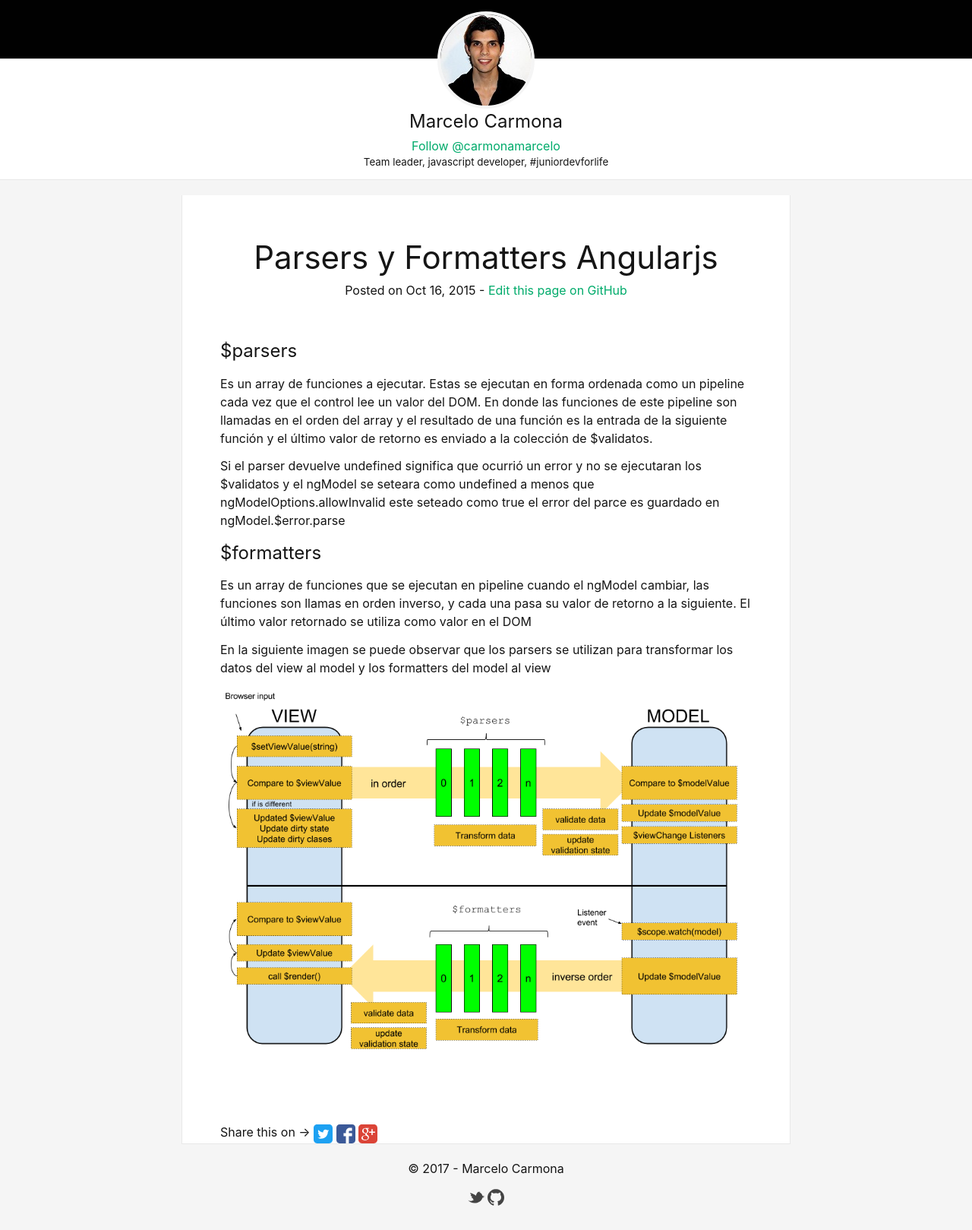
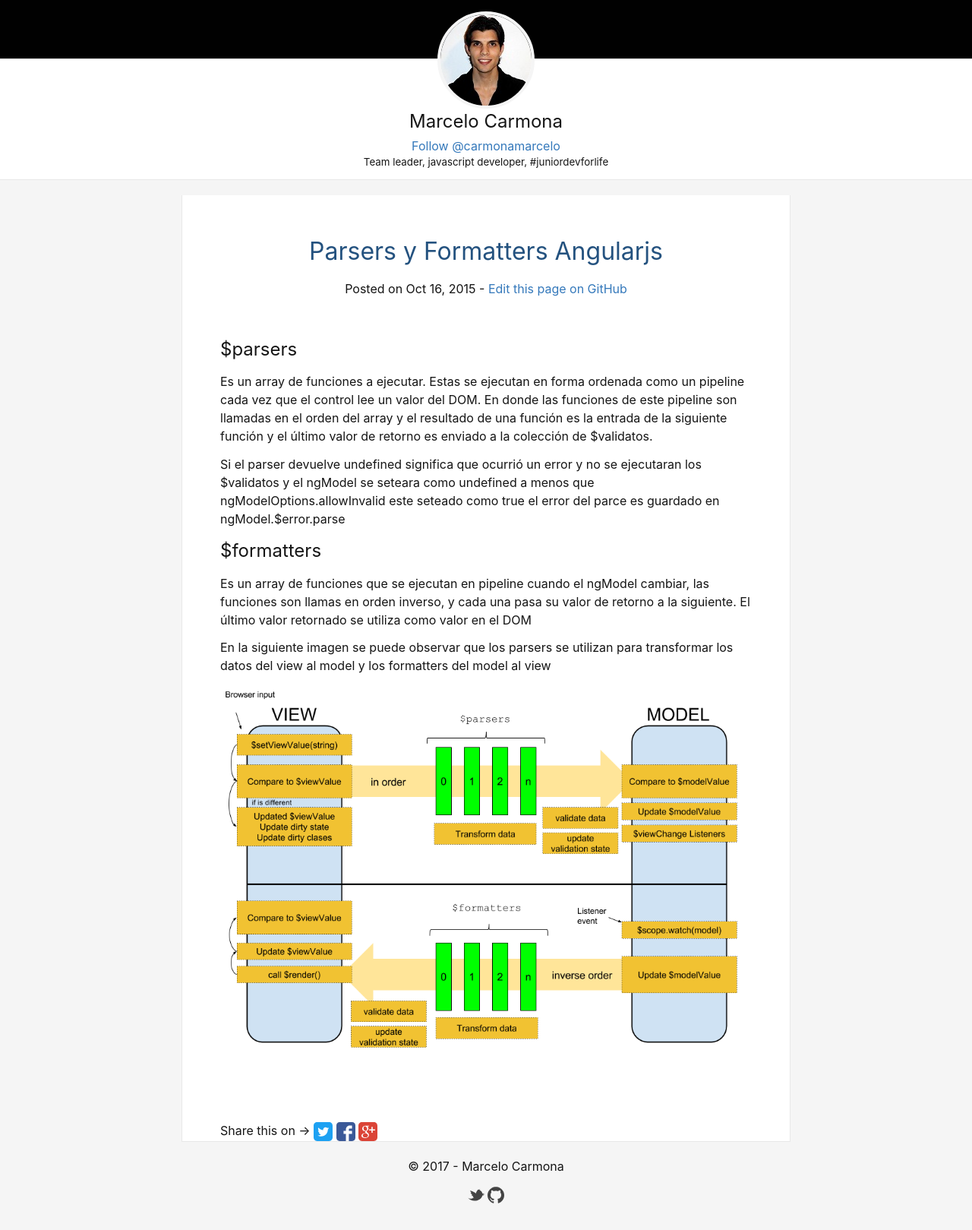
Before and after one commit to marcelocarmona/marcelocarmona.github.io, a Jekyll site: the page built from _posts/2015-10-16-parsers-and-formatters.md, in a window 1280 px wide. Shown: the whole page at 76% size. Built offline with Jekyll 4.4.1, drawn with Linux system fonts in a browser that asks for light colours; comment, search, counter and statistics services are not loaded.

Commit message:
post sass change

```diff
--- a/_sass/_layout.scss
+++ b/_sass/_layout.scss
@@ -136,8 +136,13 @@
   margin-left: 0;
   list-style: none;
   >li {
-    margin-bottom: $spacing-unit;
-    text-align: center
+    margin-bottom: 30px;
+    padding-bottom: 30px;
+    text-align: center;
+
+    &:not(:last-child) {
+      border-bottom: 1px solid #e8e8e8;
+    }
   }
 }
 
@@ -147,8 +152,8 @@
 }
 
 .post__title {
-  font-size: 42px;
-  margin-bottom: 0;
+  font-size: 2em;
+  color: darken($brand-color, 15%);
 }
 
 
--- a/css/main.scss
+++ b/css/main.scss
@@ -16,7 +16,7 @@
 
 $text-color:       #151515;
 $background-color: #f5f5f5;
-$brand-color:      #00ab6b;
+$brand-color:      #3579bb;
 
 $grey-color:       #828282;
 $grey-color-light: lighten($grey-color, 40%);
```
